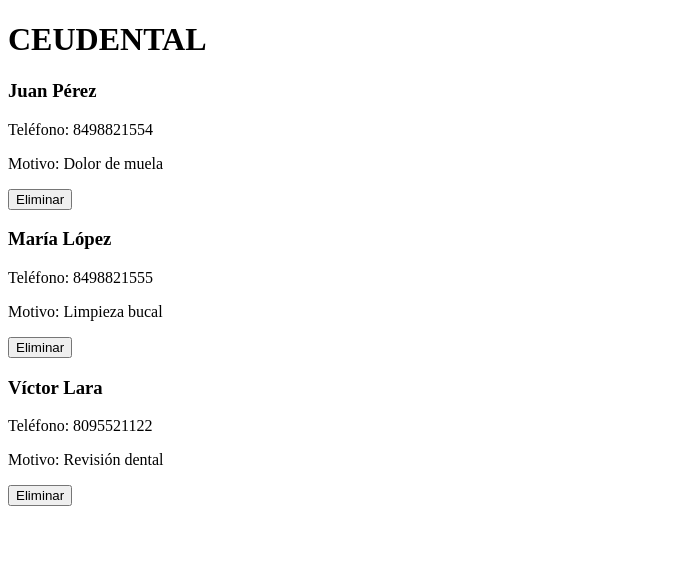
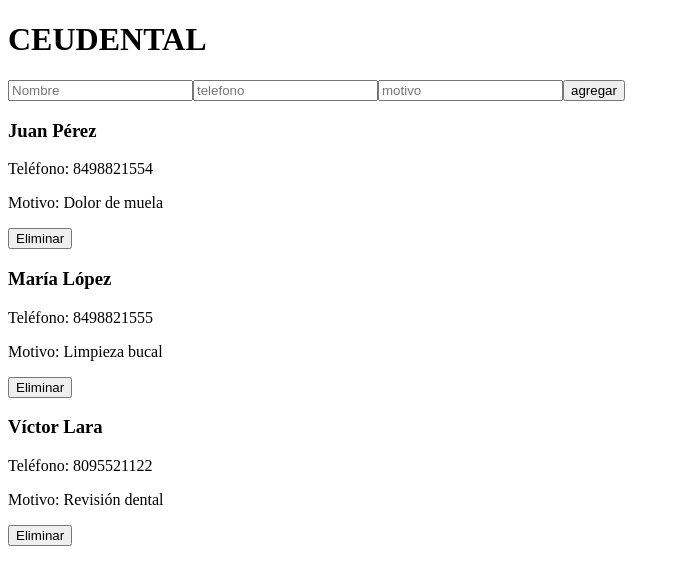
Before and after one commit to jeury3016-boop/ceudental, a React (Vite) app: page / in a window 1280 px wide. Shown: the top 584 px of the page, without its empty margins (0-680 px from the left). Built offline with nearby package versions, Linux system fonts and the light colour scheme.

Commit message:
Agrega formulario controlado para crear pacientes

```diff
--- a/src/App.jsx
+++ b/src/App.jsx
@@ -1,6 +1,7 @@
 import { useState } from "react";
 
 import ListaPacientes from "./components/ListaPacientes";
+import FormularioPaciente from "./components/FormularioPaciente";
 
 function App() {
   const [pacientes, setPacientes] = useState([
@@ -13,9 +14,14 @@ function App() {
     setPacientes(pacientes.filter(paciente => paciente.id !== id));
   }
 
+  function agregarPaciente(nuevo) {
+    setPacientes([...pacientes, nuevo]);
+  }
+
   return (
     <div>
       <h1>CEUDENTAL</h1>
+      <FormularioPaciente onAgregar={agregarPaciente} />
       <ListaPacientes pacientes={pacientes} onEliminar={eliminarPaciente} />
     </div>
   );
--- /dev/null
+++ b/src/FormularioPaciente.jsx
@@ -0,0 +1,41 @@
+import { useState } from "react";
+
+function FormularioPaciente({ onAgregar }) {
+    const [nombre, setNombre] = useState("");
+    const [telefono, setTelefono] = useState("");
+    const [motivo, setMotivo] =useState("");
+
+    function manejarEnvio(e) {
+        e.preventDefault();
+        if (nombre.trim() === "") {
+  return;
+}
+        onAgregar({ id: Date.now(), nombre, telefono, motivo,});
+        setNombre("");
+        setTelefono("");
+        setMotivo("");
+   }
+
+   return (
+     <form onSubmit={manejarEnvio}>
+     <input
+     placeholder="Nombre"
+     value={nombre}
+     onChange={(e) => setNombre(e.target.value)}
+     />
+     <input
+     placeholder="telefono"
+     value={telefono}
+     onChange={(e) => setTelefono(e.target.value)}
+     />
+     <input
+     placeholder="motivo"
+     value={motivo}
+     onChange={(e) => setMotivo(e.target.value)}
+     />
+     <button type="submit">agregar</button>
+     </form>
+   );
+}
+
+export default FormularioPaciente;
--- /dev/null
+++ b/src/components/FormularioPaciente.jsx
@@ -0,0 +1,38 @@
+import { useState } from "react";
+
+function FormularioPaciente({ onAgregar }) {
+    const [nombre, setNombre] = useState("");
+    const [telefono, setTelefono] = useState("");
+    const [motivo, setMotivo] =useState("");
+
+    function manejarEnvio(e) {
+        e.preventDefault();
+        onAgregar({ id: Date.now(), nombre, telefono, motivo,});
+        setNombre("");
+        setTelefono("");
+        setMotivo("");
+   }
+
+   return (
+     <form onSubmit={manejarEnvio}>
+     <input
+     placeholder="Nombre"
+     value={nombre}
+     onChange={(e) => setNombre(e.target.value)}
+     />
+     <input
+     placeholder="telefono"
+     value={telefono}
+     onChange={(e) => setTelefono(e.target.value)}
+     />
+     <input
+     placeholder="motivo"
+     value={motivo}
+     onChange={(e) => setMotivo(e.target.value)}
+     />
+     <button type="submit">agregar</button>
+     </form>
+   );
+}
+
+export default FormularioPaciente;
```
